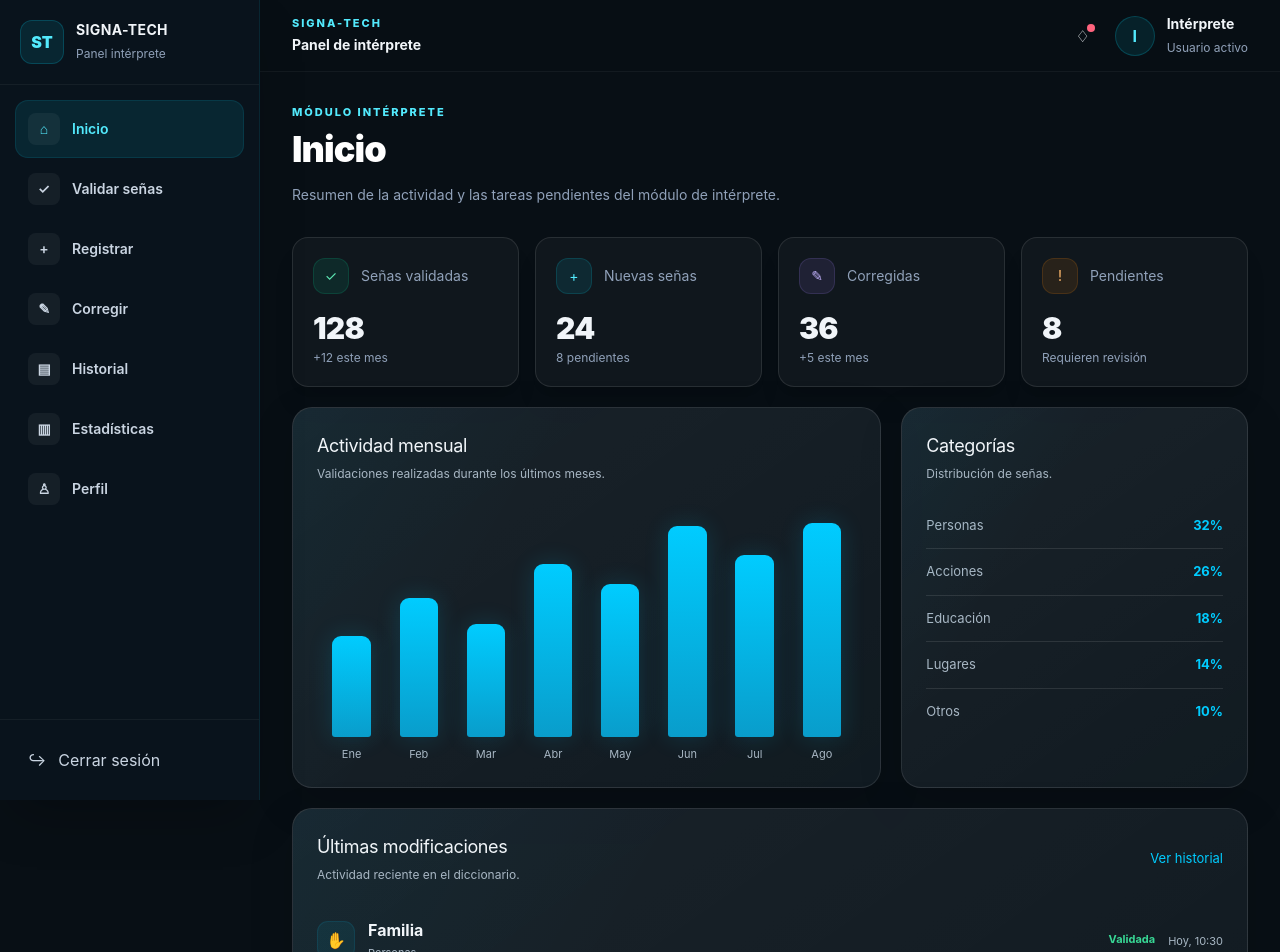
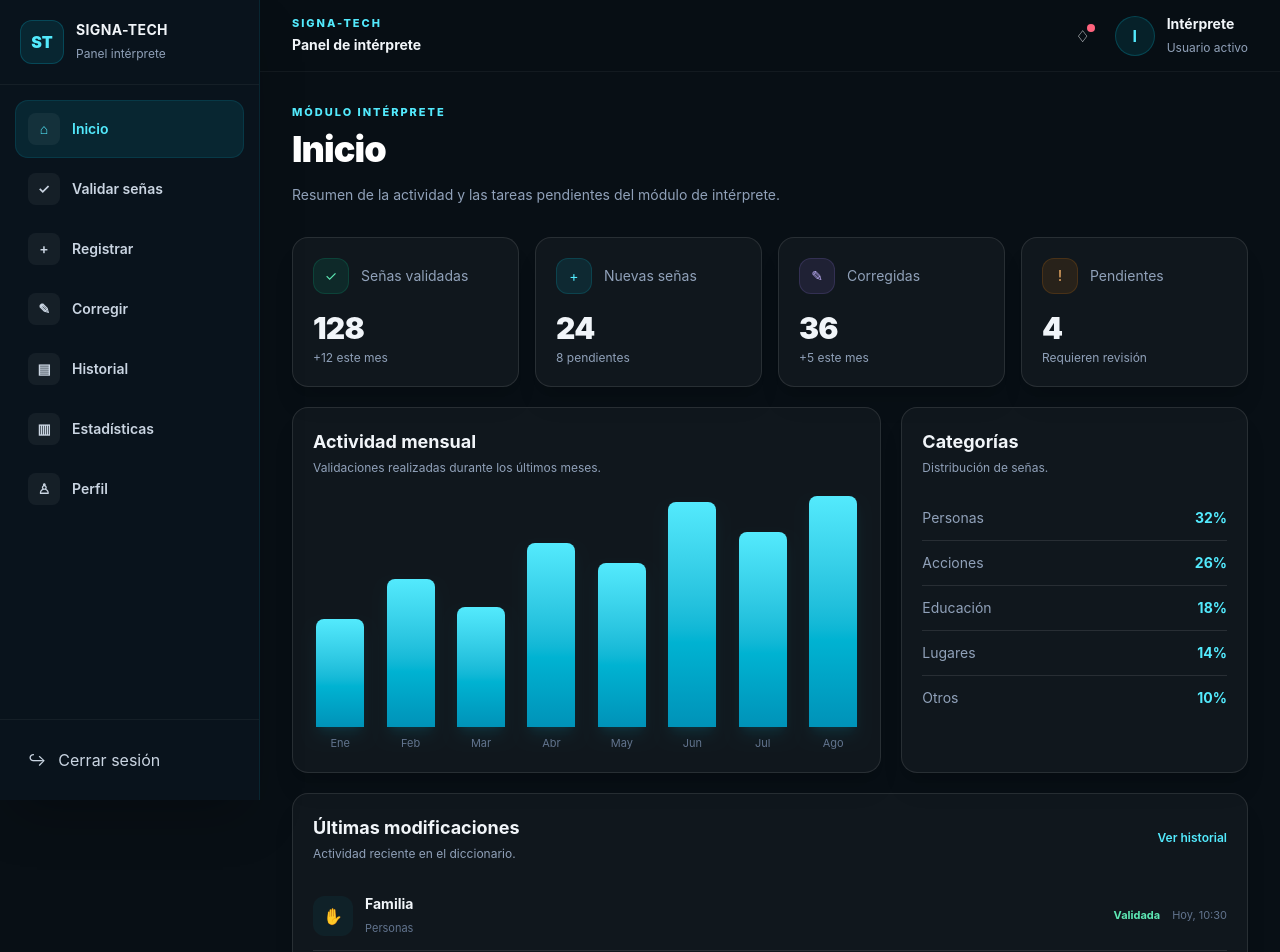
Before and after one commit to yamithmeneses122-hue/Signa-tech-App-react, a React (Vite) app: page /interprete in a window 1280 px wide. Shown: the top 952 px of the page. Built offline with nearby package versions, Linux system fonts and the light colour scheme.

Commit message:
refactor(interpreter): migrate dashboard and validation UI to Tailwind

```diff
--- a/src/Features/Interpreter/Componentes/DashboardContent.jsx
+++ b/src/Features/Interpreter/Componentes/DashboardContent.jsx
@@ -2,84 +2,39 @@ import { Link } from "react-router-dom";
 import PageHeader from "./PageHeader";
 import StatCard from "./StatCard";
 import { categoryDistribution, dashboardStats, latestActivity, monthlyActivity } from "../data/interpreterData";
+import { getSigns } from "../funcionalidades/interpreterStorage";
 
 export default function DashboardContent() {
+  const signs = getSigns();
+  const pending = signs.filter((sign) => sign.status === "Pendiente").length;
+
   return (
     <>
-      <PageHeader
-        title="Inicio"
-        description="Resumen de la actividad y las tareas pendientes del módulo de intérprete."
-      />
-
-      <section className="stats-grid" aria-label="Resumen del módulo">
-        {dashboardStats.map((stat) => (
-          <StatCard key={stat.label} {...stat} />
-        ))}
+      <PageHeader title="Inicio" description="Resumen de la actividad y las tareas pendientes del módulo de intérprete." />
+      <section className="mb-5 grid grid-cols-1 gap-4 sm:grid-cols-2 xl:grid-cols-4" aria-label="Resumen del módulo">
+        {dashboardStats.map((stat) => <StatCard key={stat.label} {...stat} value={stat.label === "Pendientes" ? pending : stat.value} />)}
       </section>
-
-      <section className="dashboard-grid" aria-label="Indicadores de actividad">
-        <article className="panel chart-panel">
-          <header className="panel-header">
-            <section>
-              <h2>Actividad mensual</h2>
-              <p>Validaciones realizadas durante los últimos meses.</p>
-            </section>
-          </header>
-
-          <section className="bar-chart" aria-label="Gráfico de actividad mensual">
+      <section className="mb-5 grid grid-cols-1 gap-5 xl:grid-cols-[1.7fr_1fr]" aria-label="Indicadores de actividad">
+        <article className="rounded-2xl border border-white/10 bg-white/[0.035] p-5 shadow-xl">
+          <header className="mb-5"><h2 className="text-lg font-bold">Actividad mensual</h2><p className="mt-1 text-xs text-slate-400">Validaciones realizadas durante los últimos meses.</p></header>
+          <section className="flex h-64 items-end gap-2 sm:gap-4" aria-label="Gráfico de actividad mensual">
             {monthlyActivity.map(([month, value]) => (
-              <figure className="bar-column" key={month}>
-                <span style={{ height: `${value}%` }} aria-label={`${value} validaciones`} />
-                <figcaption>{month}</figcaption>
+              <figure className="flex h-full flex-1 flex-col items-center justify-end gap-2" key={month}>
+                <span className="w-full max-w-12 rounded-t-lg bg-gradient-to-t from-cyan-600 to-cyan-300 shadow-lg shadow-cyan-400/10" style={{ height: `${value}%` }} aria-label={`${value} validaciones`} />
+                <figcaption className="text-[11px] text-slate-500">{month}</figcaption>
               </figure>
             ))}
           </section>
         </article>
-
-        <article className="panel">
-          <header className="panel-header">
-            <section>
-              <h2>Categorías</h2>
-              <p>Distribución de señas.</p>
-            </section>
-          </header>
-
-          <ul className="category-list">
-            {categoryDistribution.map(([category, percentage]) => (
-              <li key={category}>
-                <span>{category}</span>
-                <strong>{percentage}</strong>
-              </li>
-            ))}
-          </ul>
+        <article className="rounded-2xl border border-white/10 bg-white/[0.035] p-5 shadow-xl">
+          <header className="mb-5"><h2 className="text-lg font-bold">Categorías</h2><p className="mt-1 text-xs text-slate-400">Distribución de señas.</p></header>
+          <ul className="divide-y divide-white/10">{categoryDistribution.map(([category, percentage]) => <li className="flex justify-between py-3 text-sm text-slate-400" key={category}><span>{category}</span><strong className="text-cyan-300">{percentage}</strong></li>)}</ul>
         </article>
       </section>
-
-      <article className="panel latest-panel">
-        <header className="panel-header">
-          <section>
-            <h2>Últimas modificaciones</h2>
-            <p>Actividad reciente en el diccionario.</p>
-          </section>
-          <Link className="text-link" to="/interprete/historial">
-            Ver historial
-          </Link>
-        </header>
-
-        <ul className="activity-list">
-          {latestActivity.map((item) => (
-            <li className="activity-row" key={item.word}>
-              <span className="sign-mini" aria-hidden="true">✋</span>
-              <section>
-                <strong>{item.word}</strong>
-                <small>{item.category}</small>
-              </section>
-              <span className={`activity-status ${item.status === "Validada" ? "success" : "info"}`}>
-                {item.status}
-              </span>
-              <time>{item.date}</time>
-            </li>
-          ))}
+      <article className="rounded-2xl border border-white/10 bg-white/[0.035] p-5 shadow-xl">
+        <header className="mb-5 flex items-center justify-between gap-4"><section><h2 className="text-lg font-bold">Últimas modificaciones</h2><p className="mt-1 text-xs text-slate-400">Actividad reciente en el diccionario.</p></section><Link className="text-xs font-semibold text-cyan-300 hover:underline" to="/interprete/historial">Ver historial</Link></header>
+        <ul className="divide-y divide-white/10">
+          {latestActivity.map((item) => <li className="grid grid-cols-[auto_1fr] items-center gap-3 py-3 sm:grid-cols-[auto_1fr_auto_auto]" key={item.word}><span className="grid h-10 w-10 place-items-center rounded-xl bg-cyan-400/5">✋</span><section><strong className="block text-sm">{item.word}</strong><small className="text-[11px] text-slate-500">{item.category}</small></section><span className="text-[11px] font-bold text-emerald-300">{item.status}</span><time className="text-[11px] text-slate-500">{item.date}</time></li>)}
         </ul>
       </article>
     </>
```
